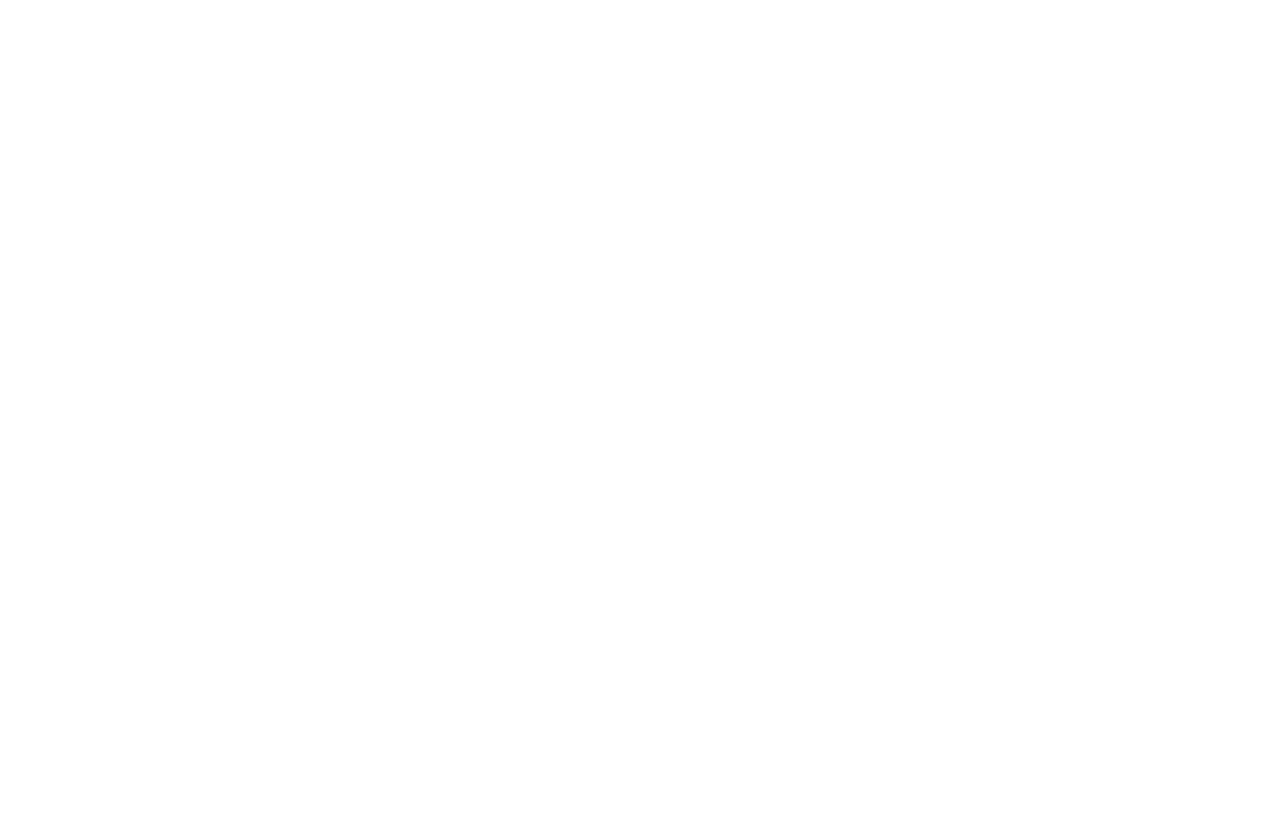
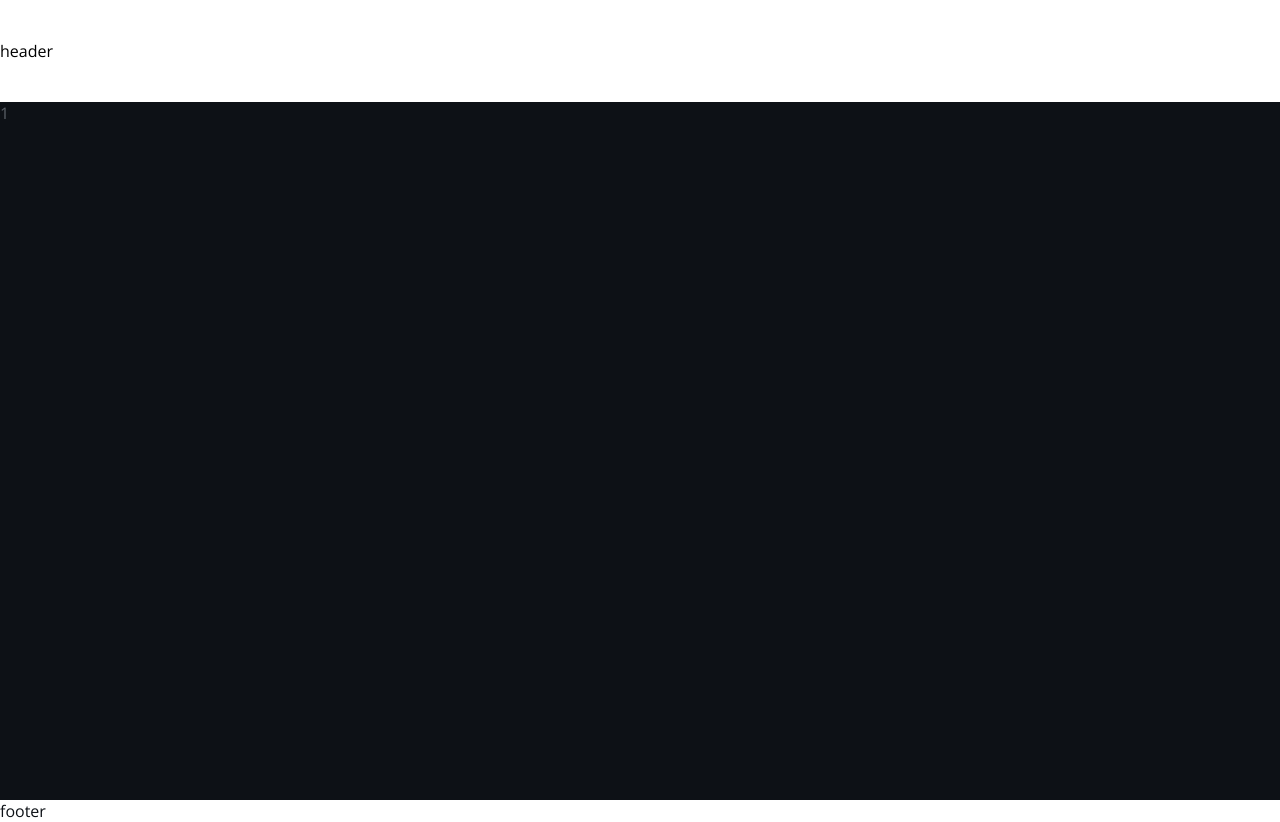
Before and after one commit to Lamardav/takeOff, a React (Create React App) app: page /signin in a window 1280 px wide. Before the commit the page ends 800 px from the top, so only its background shows below. Built offline with nearby package versions, Linux system fonts and the light colour scheme; data requests are answered from the project's data file.

Commit message:
добавил хедер и изменил шрифт

```diff
--- a/public/index.html
+++ b/public/index.html
@@ -12,6 +12,9 @@
     <link rel="apple-touch-icon" href="%PUBLIC_URL%/logo192.png" />
     <link rel="manifest" href="%PUBLIC_URL%/manifest.json" />
     <title>takeOff</title>
+    <link rel="preconnect" href="https://fonts.googleapis.com">
+    <link rel="preconnect" href="https://fonts.gstatic.com" crossorigin>
+    <link href="https://fonts.googleapis.com/css2?family=Open+Sans&display=swap" rel="stylesheet">
   </head>
   <body>
     <noscript>You need to enable JavaScript to run this app.</noscript>
--- a/src/assets/theme/theme.ts
+++ b/src/assets/theme/theme.ts
@@ -8,6 +8,7 @@
     red: "#CC122D",
     black: "#0D1116",
     blackLight: "#1B232C",
+    white: "#FFFFFF",
     blackOpacity: "rgba(255, 255, 255, 0.2);",
     grayDark: "#5C6168",
     gray: "#A5ACB8",
--- /dev/null
+++ b/src/components/footer/footer.tsx
@@ -0,0 +1,11 @@
+import React from "react";
+import styled from "styled-components";
+import { theme } from "../../assets/theme/theme";
+
+export const Footer = () => {
+  return <Content>footer</Content>;
+};
+
+const Content = styled.footer`
+  color: ${theme.colors.black};
+`;
--- /dev/null
+++ b/src/components/header/header.tsx
@@ -0,0 +1,12 @@
+import React from "react";
+import styled from "styled-components";
+
+export const Header = () => {
+  return <Content>header</Content>;
+};
+
+const Content = styled.header`
+  min-height: 8vw;
+  display: flex;
+  align-items: center;
+`;
--- a/src/components/layout/layout.tsx
+++ b/src/components/layout/layout.tsx
@@ -1,18 +1,26 @@
-import React from "react";
+import React, { FC } from "react";
 import { Outlet } from "react-router-dom";
 import styled from "styled-components";
+import { theme } from "../../assets/theme/theme";
+import { Header } from "../header/header";
+import { Footer } from "../footer/footer";
 
-export const Layout = () => {
+export const Layout: FC = () => {
   return (
-    <Main>
-      <Outlet />
-    </Main>
+    <>
+      <Header />
+      <Main>
+        <Outlet />
+      </Main>
+      <Footer />
+    </>
   );
 };
 
 const Main = styled.main`
-  color: black;
-  background: yellow;
-  min-height: 100vh;
-  min-width: 100vw;
+  color: ${theme.colors.white};
+  background: ${theme.colors.black};
+  min-height: calc(100vh - 8vw);
+  display: flex;
+  flex-direction: column;
 `;
--- a/src/core/routes/mainRoutes.tsx
+++ b/src/core/routes/mainRoutes.tsx
@@ -3,10 +3,12 @@
 import { AppRoute } from "./appRoute";
 import { authRoutes } from "./path/authRoutes";
 import { contactsRoutes } from "./path/listRoutes";
+import { Layout } from "../../components/layout/layout";
 
 export const MainRoutes = () => {
   return (
     <Routes>
+      <Route path={"/"} element={<Layout />}>
         <Route path={"/"} element={<AppRoute protect />}>
           <Route index element={<Navigate replace to={contactsRoutes.contacts.link} />} />
           <Route path={contactsRoutes.contacts.link} element={<contactsRoutes.contacts.component />} />
@@ -17,6 +19,7 @@
           <Route path={authRoutes.signup.link} element={<authRoutes.signup.component />} />
         </Route>
         <Route path={"*"} element={<div>Ничего не найдено</div>} />
+      </Route>
     </Routes>
   );
 };
--- a/src/index.css
+++ b/src/index.css
@@ -2,14 +2,6 @@
   margin: 0;
   padding: 0;
   box-sizing: border-box;
-  font-family: -apple-system, BlinkMacSystemFont, "Segoe UI", "Roboto", "Oxygen",
-    "Ubuntu", "Cantarell", "Fira Sans", "Droid Sans", "Helvetica Neue",
-    sans-serif;
-  -webkit-font-smoothing: antialiased;
-  -moz-osx-font-smoothing: grayscale;
+  font-family: 'Open Sans', sans-serif;
+
 }
-
-code {
-  font-family: source-code-pro, Menlo, Monaco, Consolas, "Courier New",
-    monospace;
-}
--- a/src/pages/auth/signIn.tsx
+++ b/src/pages/auth/signIn.tsx
@@ -3,6 +3,7 @@
 import { useAppDispatch, useAppSelector } from "../../core/redux/store/store";
 import { contactsSelectors } from "../../core/redux/selectors/contactsSelector";
 import { contactsDispatches } from "../../core/redux/thunk/contactsThunk";
+import { theme } from "../../assets/theme/theme";
 
 const SignIn = () => {
   const dispatch = useAppDispatch();
@@ -13,11 +14,11 @@
     dispatch(contactsDispatches.getContacts());
   }, [dispatch]);
 
-  return <Content></Content>;
+  return <Content>1</Content>;
 };
 
 export default SignIn;
 
 const Content = styled.div`
-  color: black;
+  color: ${theme.colors.grayDark};
 `;
```
Lines whose indentation alone changed are shown as unchanged.
